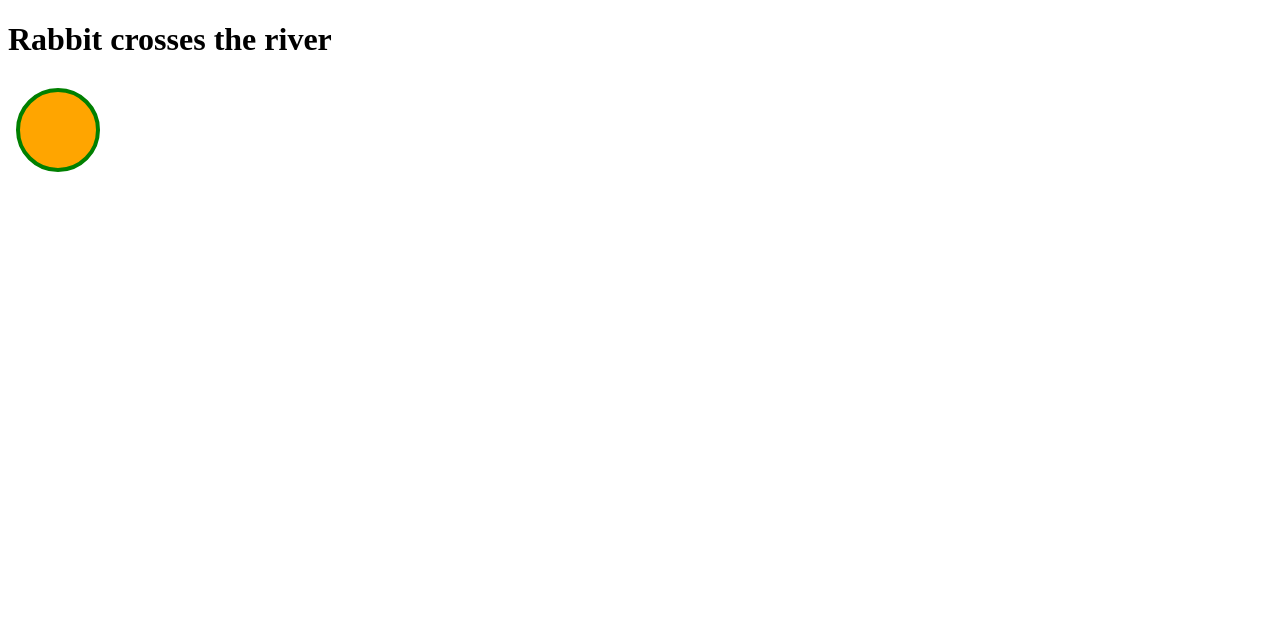
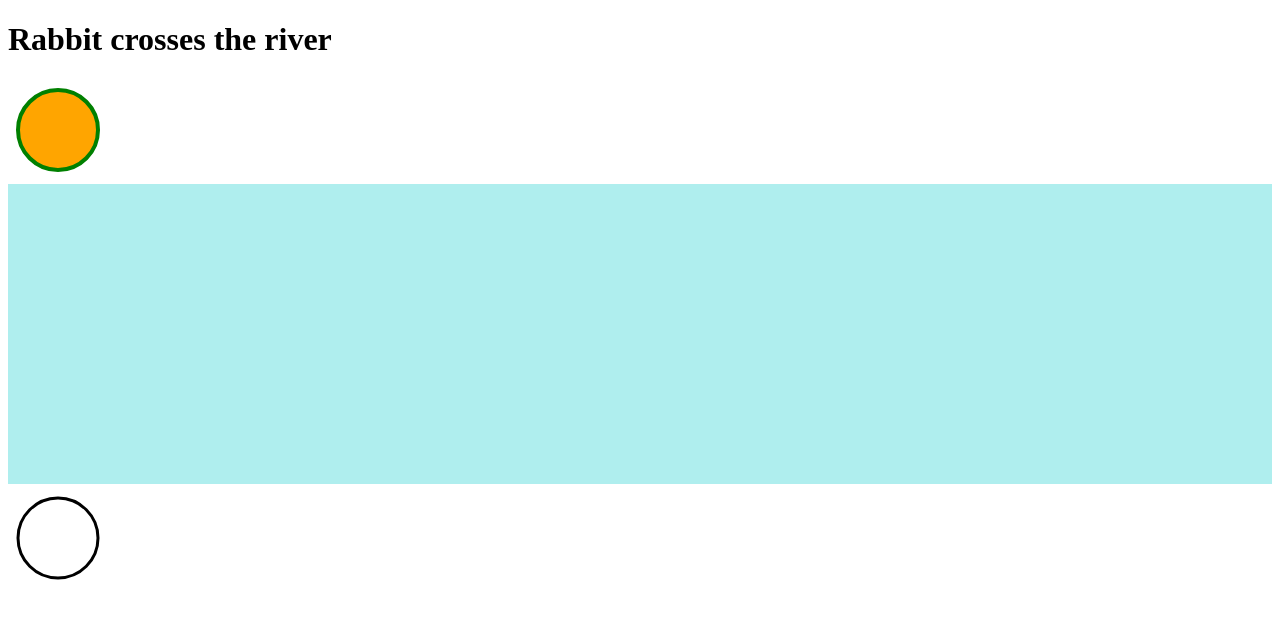
Before and after one commit to bingqianyin/rabbitCrossRiver, a plain HTML site: page index.html in a window 1280 px wide. Drawn offline with Linux system fonts and the light colour scheme.

Commit message:
added circles and rectangle with svg

```diff
--- a/index.html
+++ b/index.html
@@ -8,10 +8,22 @@
 <body>
 
 <h1>Rabbit crosses the river</h1>
-
+<div>
 <svg width="100" height="100">
     <circle cx="50" cy="50" r="40" stroke="green" stroke-width="4" fill="orange" />
 </svg>
+</div>
 
+<div>
+<svg width="100%" height="300">
+    <rect width="100%" height="300" fill="#AFEEEE" />
+</svg>
+</div>
+
+<div>
+    <svg width="100" height="100">
+        <circle cx="50" cy="50" r="40" stroke="black" stroke-width="3" fill="white" />
+    </svg>
+</div>
 </body>
 </html>
```
